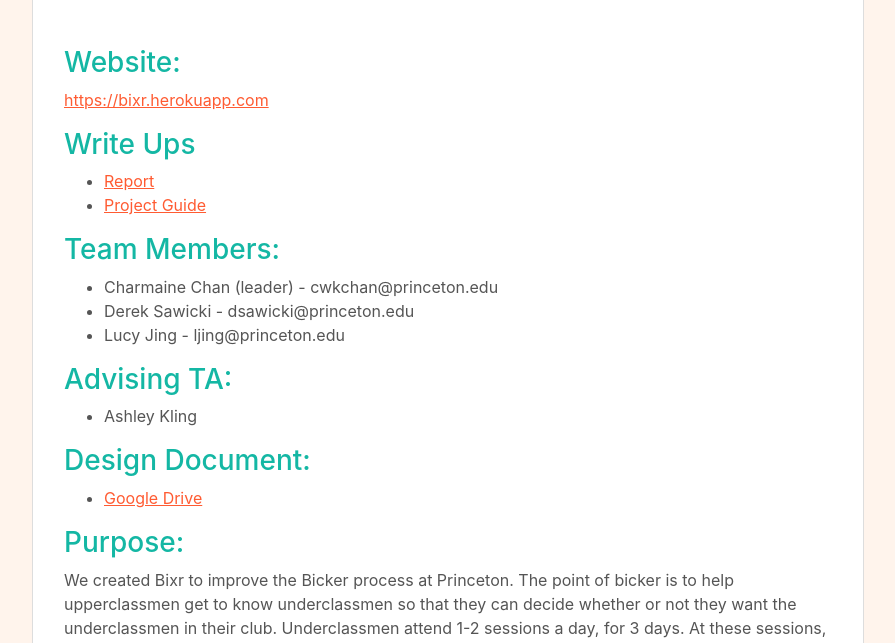
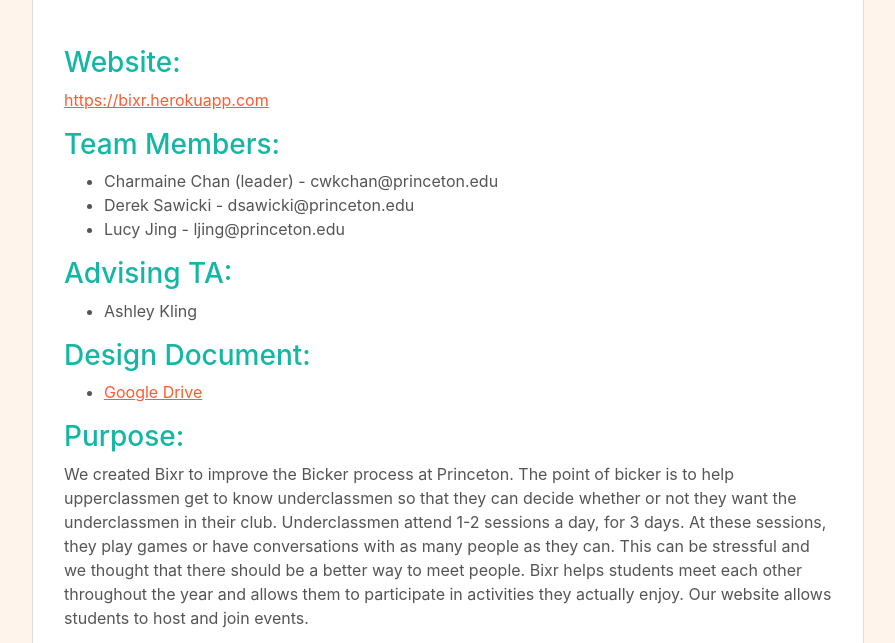
Before and after one commit to COS333-BickerProject/COS333-BickerProject.github.io, a plain HTML site: page index.html in a window 1280 px wide. Shown: the part 147-790 px from the top of the page, without its empty margins (192-1087 px from the left). Drawn offline with nearby package versions, Linux system fonts and the light colour scheme.

Commit message:
Update index.html

```diff
--- a/index.html
+++ b/index.html
@@ -20,12 +20,6 @@
     <!-- page content -->
     <H3>Website: </H3>
     <p><a href="https://bixr.herokuapp.com" target="_blank">https://bixr.herokuapp.com</a></p>
-
-    <H3>Write Ups</H3>
-    <ul>
-        <li><a href="#" target="_blank">Report</a></li>
-        <li><a href="#" target="_blank">Project Guide</a></li>
-    </ul>
 
     <H3>Team Members: </H3>
     <ul>
```
